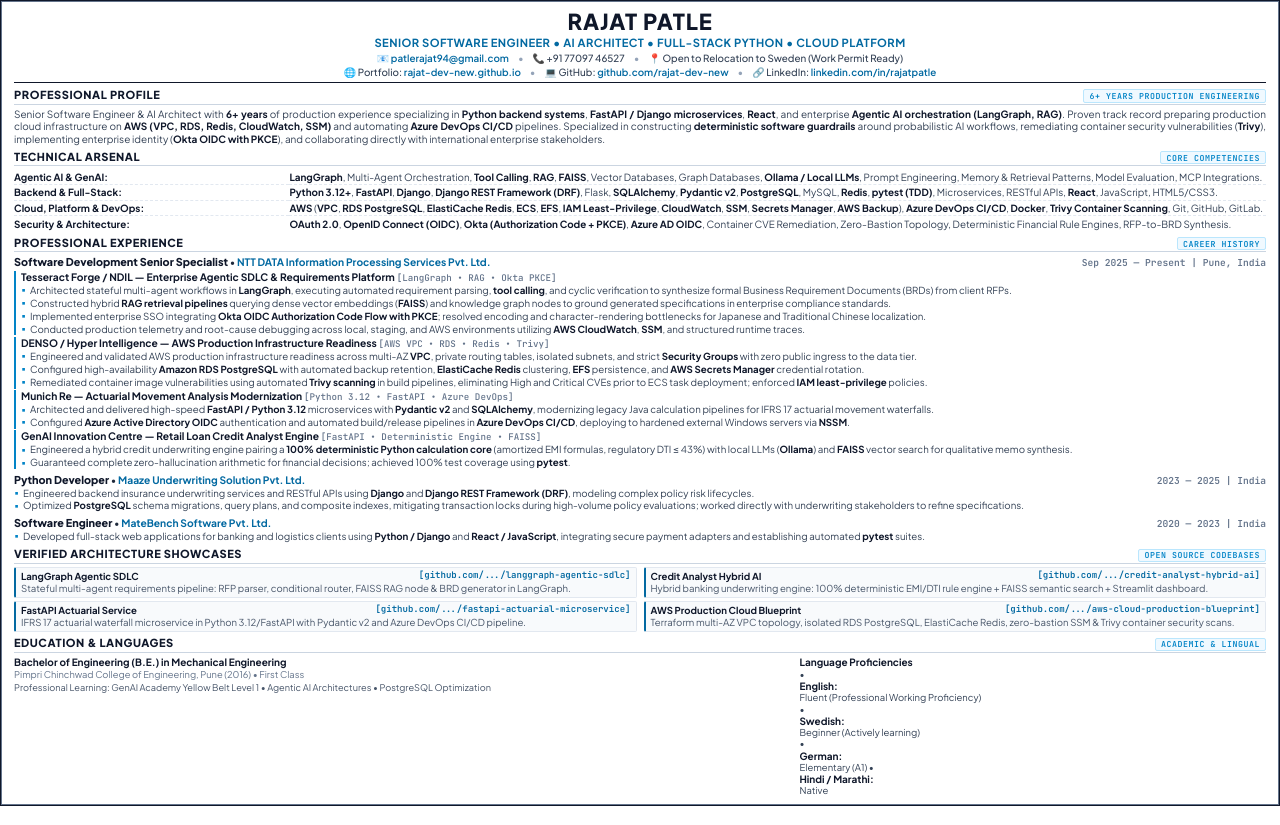
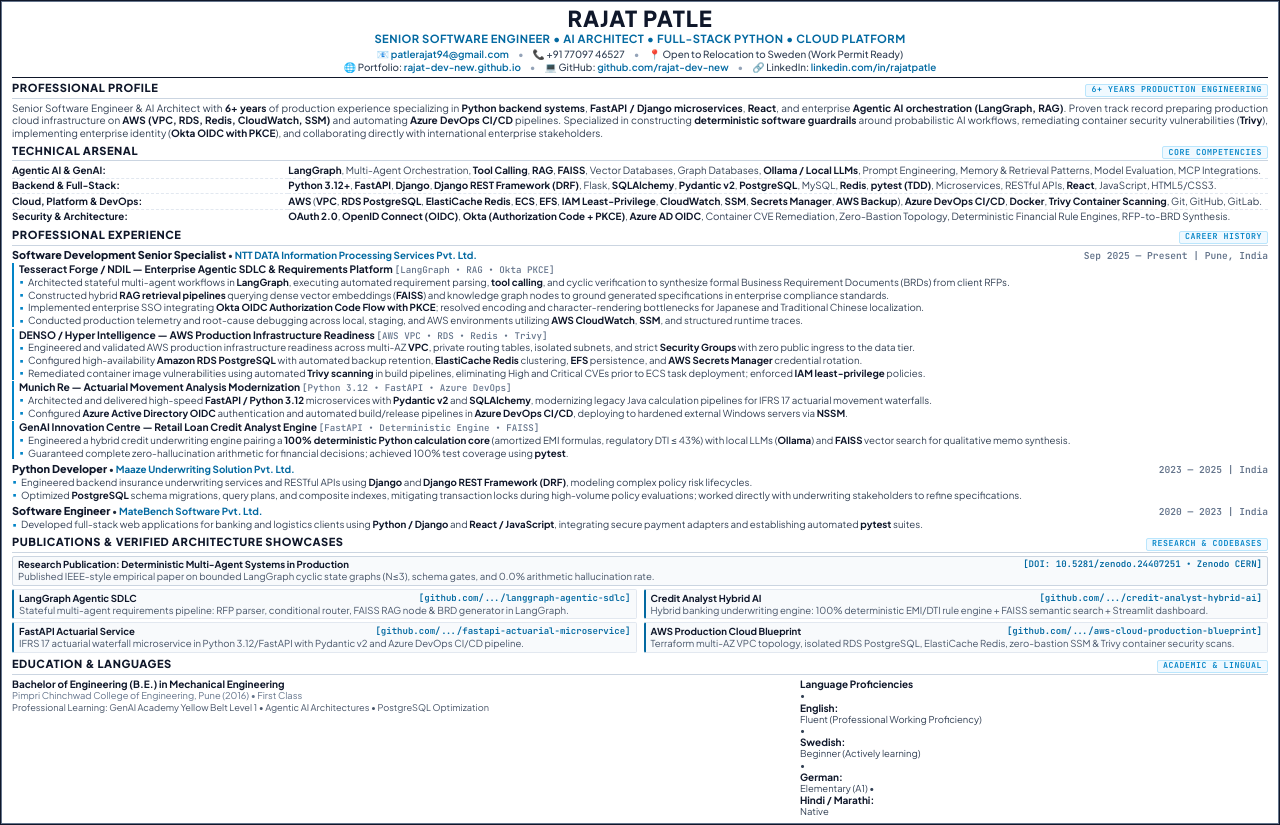
Before and after one commit to rajat-dev-new/rajat-dev-new.github.io, a plain HTML site: page resume.html in a window 1280 px wide. Drawn offline with Linux system fonts and the light colour scheme.

Commit message:
feat: link official Zenodo DOI 10.5281/zenodo.24407251 across site, paper, and resume

```diff
--- a/resume.html
+++ b/resume.html
@@ -19,8 +19,8 @@
 
     body {
       font-family: 'Plus Jakarta Sans', -apple-system, BlinkMacSystemFont, 'Segoe UI', Roboto, Helvetica, Arial, sans-serif;
-      font-size: 7.7pt;
-      line-height: 1.25;
+      font-size: 7.35pt;
+      line-height: 1.2;
       color: #1e293b;
       background-color: #ffffff;
       -webkit-font-smoothing: antialiased;
@@ -34,7 +34,7 @@
       border: 1.5px solid #0f172a;
       outline: 0.5px solid #64748b;
       outline-offset: -2.5px;
-      padding: 9px 13px;
+      padding: 6px 11px;
       background: #ffffff;
     }
 
@@ -42,8 +42,8 @@
     .header {
       text-align: center;
       border-bottom: 1.2px solid #0f172a;
-      padding-bottom: 4px;
-      margin-bottom: 4.5px;
+      padding-bottom: 3px;
+      margin-bottom: 3.5px;
     }
 
     .candidate-name {
@@ -458,10 +458,17 @@
     <!-- Key Open-Source Showcases on GitHub -->
     <section class="section">
       <div class="section-title">
-        <span>Verified Architecture Showcases</span>
-        <span class="section-title-tag">Open Source Codebases</span>
+        <span>Publications &amp; Verified Architecture Showcases</span>
+        <span class="section-title-tag">Research &amp; Codebases</span>
       </div>
       <div class="showcase-grid">
+        <div class="showcase-item" style="grid-column: 1 / -1; background: #f8fafc; border: 1px solid #cbd5e1; padding: 2.5px 5px;">
+          <div class="showcase-name">
+            <span style="color: #0f172a; font-weight:700;">Research Publication: Deterministic Multi-Agent Systems in Production</span>
+            <a href="https://doi.org/10.5281/zenodo.24407251" target="_blank">[DOI: 10.5281/zenodo.24407251 &bull; Zenodo CERN]</a>
+          </div>
+          <div class="showcase-desc">Published IEEE-style empirical paper on bounded LangGraph cyclic state graphs (N&le;3), schema gates, and 0.0% arithmetic hallucination rate.</div>
+        </div>
         <div class="showcase-item">
           <div class="showcase-name">
             <span>LangGraph Agentic SDLC</span>
```
Also changed, not shown: index.html (+10 -4 lines), paper.html (+3 -0 lines), 4 other files.
